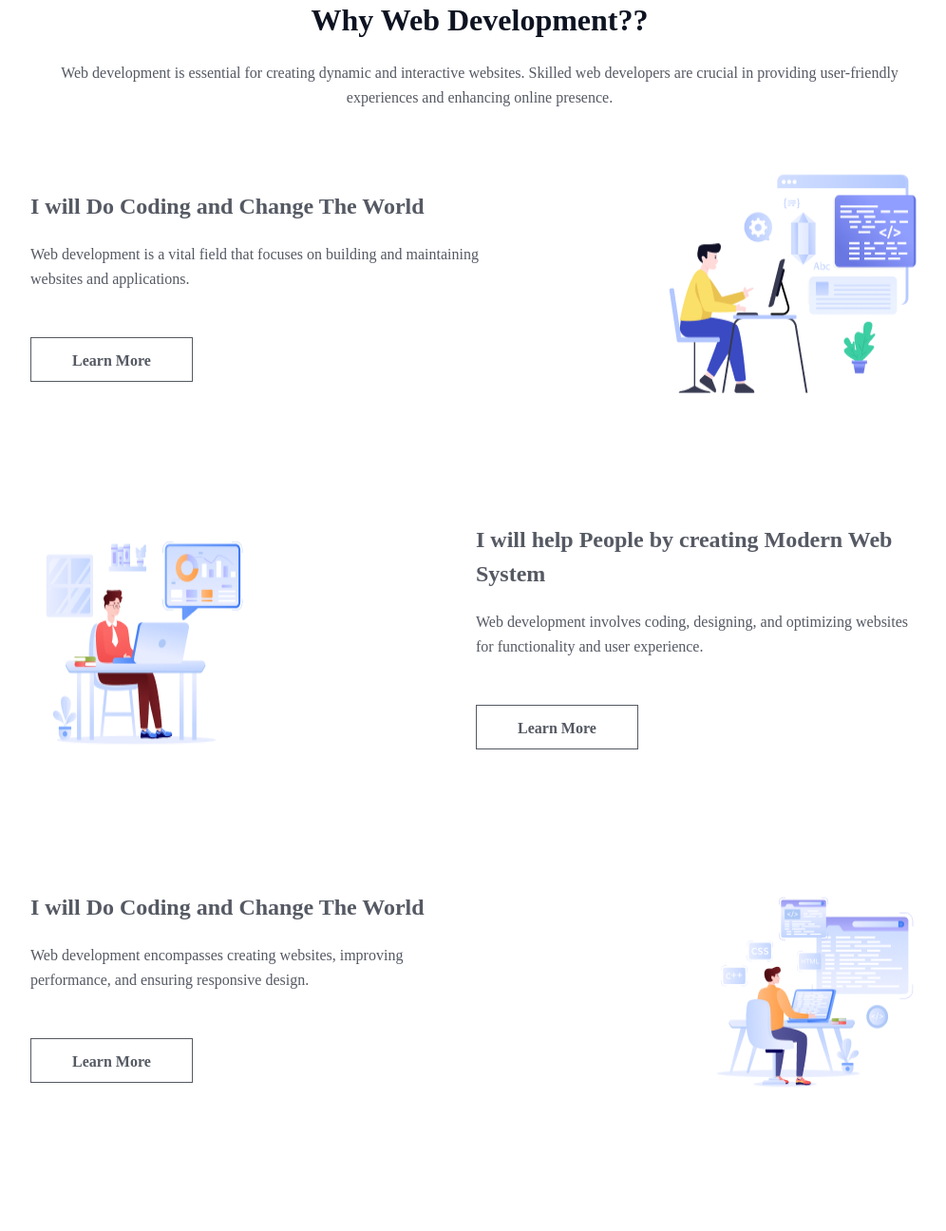
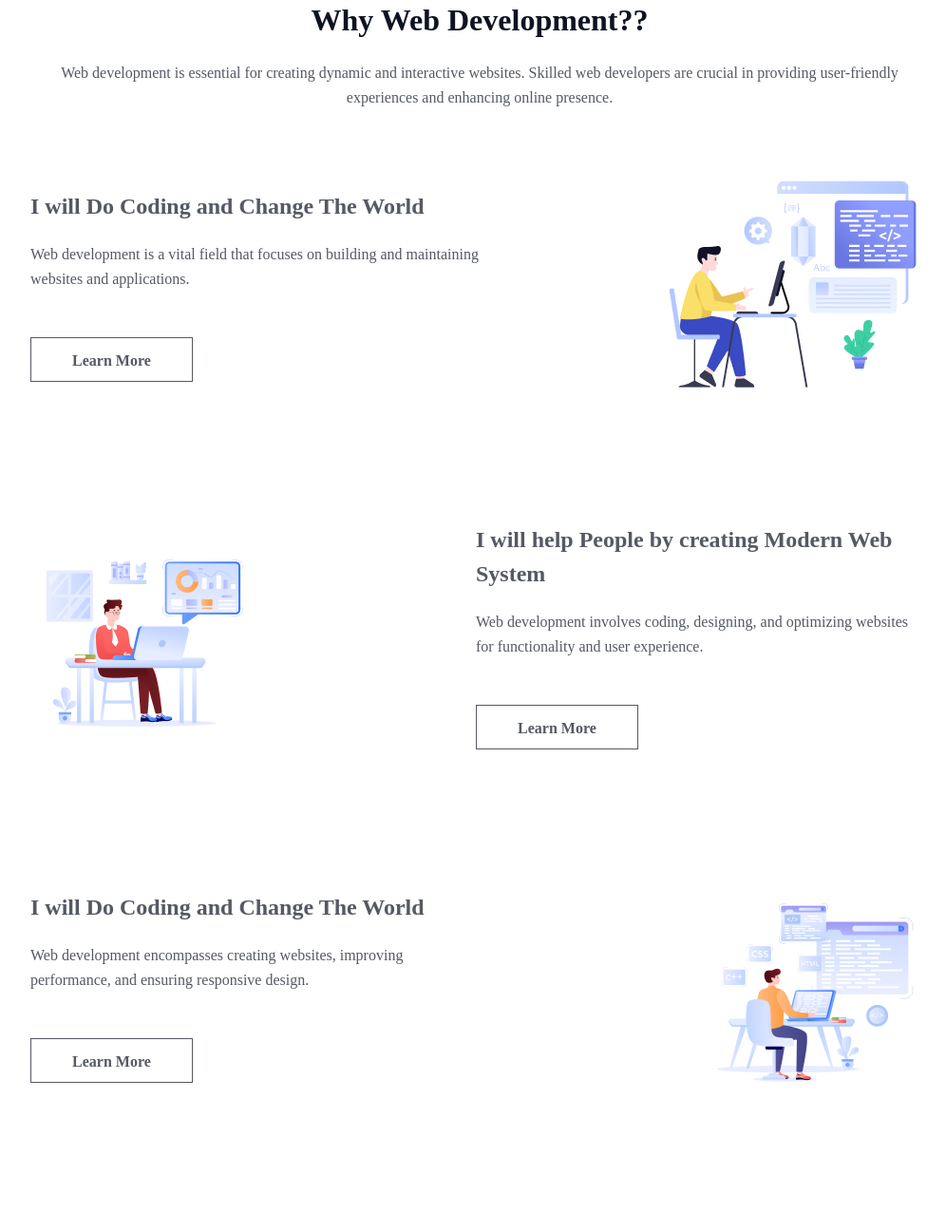
Before and after one commit to ishonbro/B10A1-Front, a plain HTML site: page index.html in a window 1280 px wide. Shown: the part 915-2211 px from the top of the page at 95% size, without its empty margins (135-1131 px from the left). Drawn offline with Linux system fonts and the light colour scheme; a web font is replaced by a local one.

Commit message:
image size problem fixed

```diff
--- a/styles/style.css
+++ b/styles/style.css
@@ -117,12 +117,13 @@ nav ul li a {
     margin-top: 74px;
     display: flex;
     flex-direction: column;
-    justify-content: center;
+
     align-items: center;
     padding: 0px;
 }
 
 #content .content-area {
+    text-align: left;
     width: 946px;
     height: 1233px;
 }
@@ -153,7 +154,9 @@ nav ul li a {
 
 .content1st {
     display: flex;
+    flex-direction: row;
     justify-content: space-between;
+    align-items: center;
     padding: 48px 0px;
 }
 
@@ -209,6 +212,8 @@ nav ul li a {
 
 .content2nd {
     display: flex;
+    flex-direction: row;
+    align-items: center;
     justify-content: space-between;
     padding: 48px 0px;
 }
@@ -245,6 +250,8 @@ nav ul li a {
 
 .content3rd {
     display: flex;
+    flex-direction: row;
+    align-items: center;
     justify-content: space-between;
     padding: 48px 0px;
 }
```
